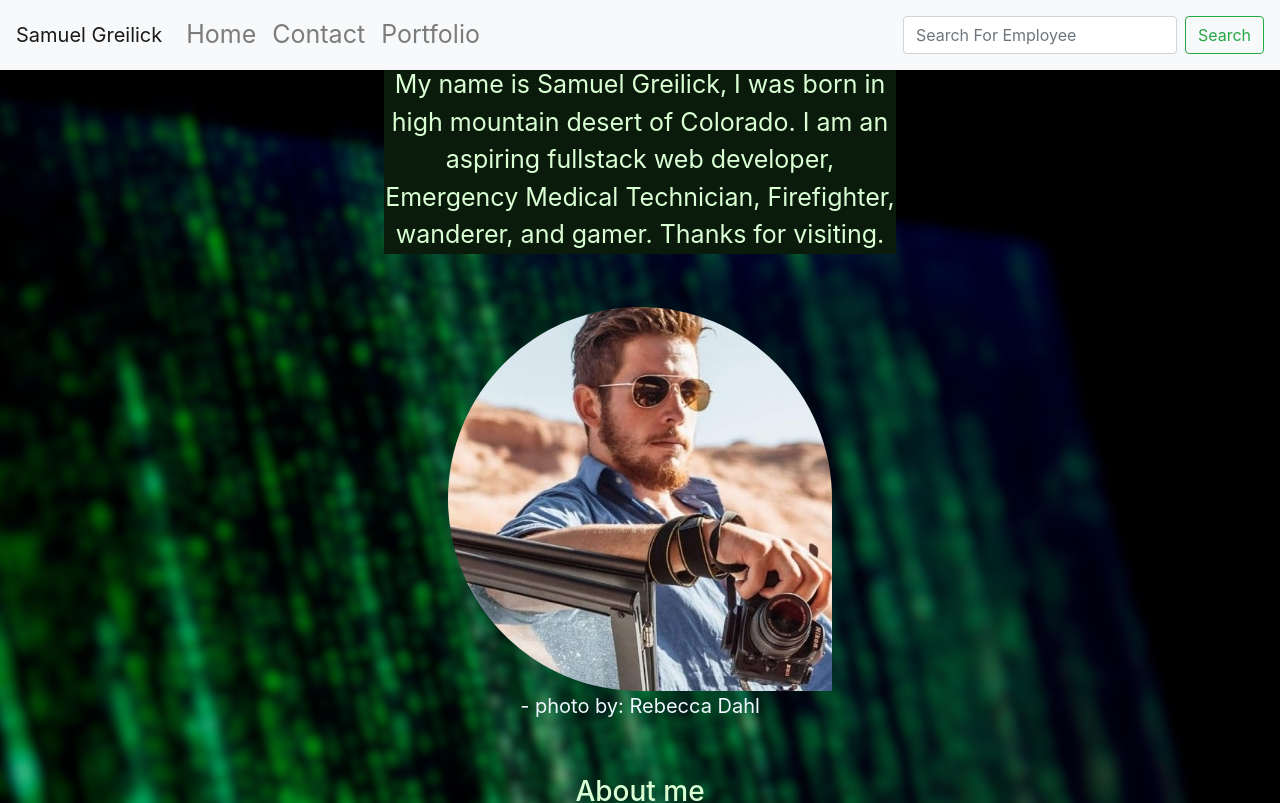
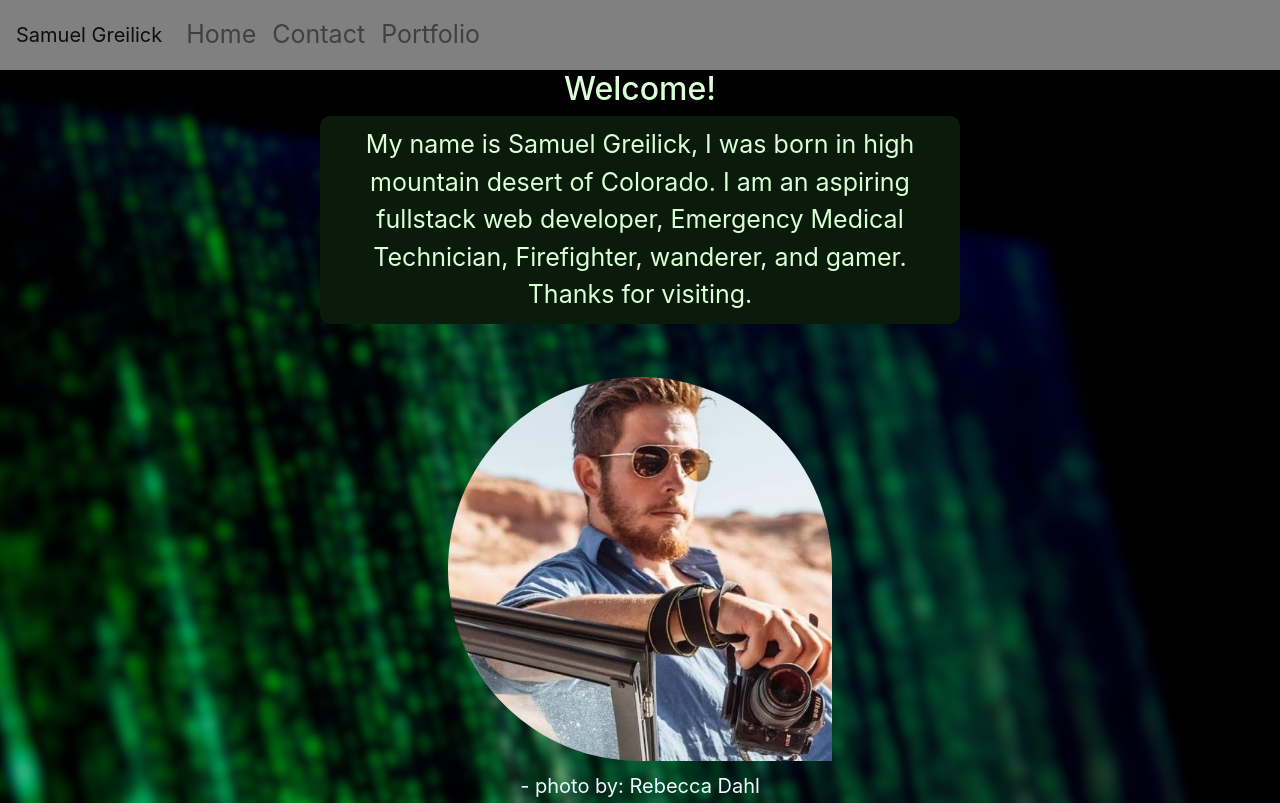
Before and after one commit to srgreiick/react-portfolio, a React (Create React App) app: page / in a window 1280 px wide. Shown: the top 803 px of the page. Built offline with nearby package versions, Linux system fonts and the light colour scheme; no server answers.

Commit message:
style and color

```diff
--- a/src/components/Nav/index.js
+++ b/src/components/Nav/index.js
@@ -1,26 +1,24 @@
 import React from "react";
-import {Navbar ,Button, FormControl, Nav, Form} from "react-bootstrap"
+import "./style.css";
+import {Navbar , Nav} from "react-bootstrap"
 
 
 
 function NavReturn() {
   return(
-    <div style={{paddingTop:"20px"}}>
+    <div style={{paddingTop:"70px"}}>
 
-    <Navbar fixed="top" bg="light" expand="lg">
+    <Navbar  className={"Nav"} fixed="top"  expand="lg">
   <Navbar.Brand href="/">Samuel Greilick</Navbar.Brand>
   <Navbar.Toggle aria-controls="basic-navbar-nav" />
   <Navbar.Collapse id="basic-navbar-nav">
     <Nav className="mr-auto">
-      <Nav.Link href="/">Home</Nav.Link>
+      <Nav.Link  href="/">Home</Nav.Link>
       <Nav.Link href="/contact">Contact</Nav.Link>
       <Nav.Link href="/portfolio">Portfolio</Nav.Link>
 
     </Nav>
-    <Form inline>
-      <FormControl type="text" placeholder="Search For Employee" className="mr-sm-2" />
-      <Button variant="outline-success">Search</Button>
-    </Form>
+
   </Navbar.Collapse>
 </Navbar>
     </div>
--- /dev/null
+++ b/src/components/Nav/style.css
@@ -0,0 +1,5 @@
+.Nav {
+
+    background-color:gray;
+
+}
--- a/src/pages/Home/style.css
+++ b/src/pages/Home/style.css
@@ -12,11 +12,12 @@ div {
 
 body p{
   background-color: rgb(10, 27, 11);
-  width: 40%;
+  width: 50%;
   display: block;
   margin-left: auto;
-  margin-right: auto
-
+  margin-right: auto;
+  border-radius: 10px;
+  padding: 10px;
 }
 
 
```
